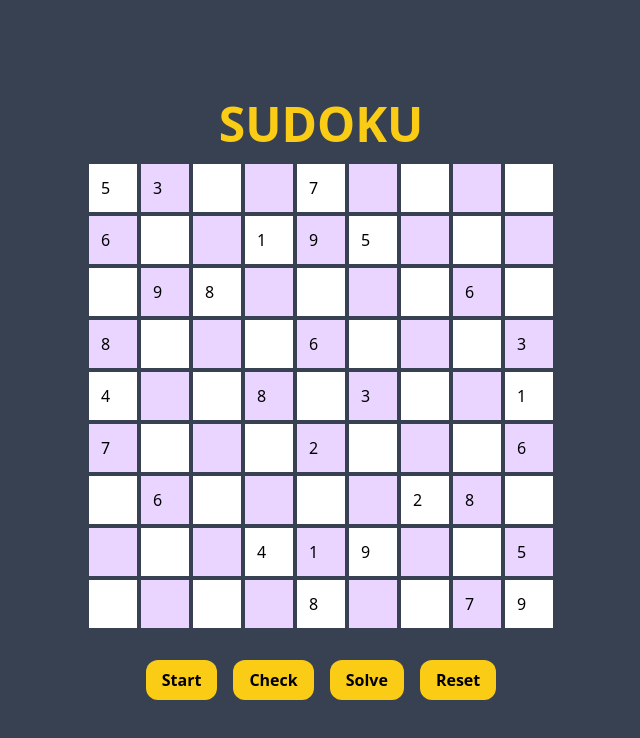
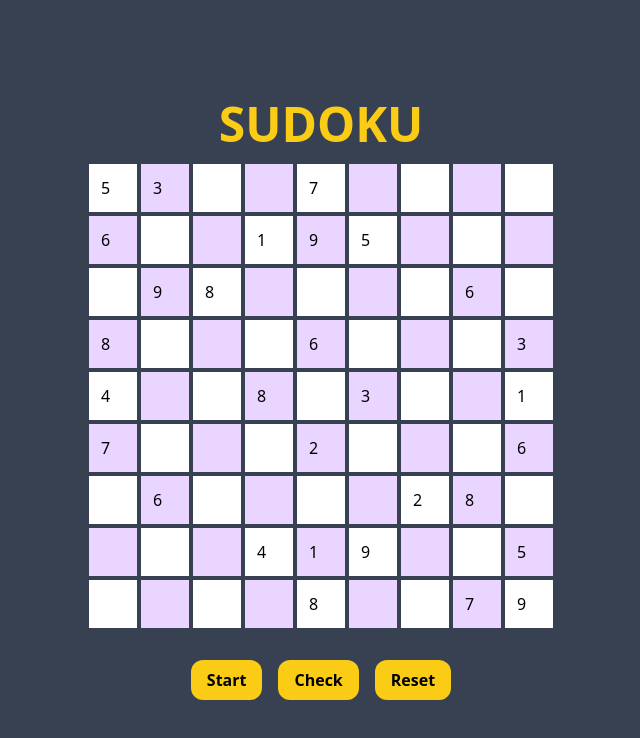
Before and after one commit to T0nia/sudoku_game, a Next.js app: page / in a window 1280 px wide. Shown: the top 738 px of the page, without its empty margins (319-959 px from the left). Built offline with nearby package versions, Linux system fonts and the light colour scheme.

Commit message:
removed the solve button

```diff
--- a/components/SudokuBoard.tsx
+++ b/components/SudokuBoard.tsx
@@ -2,7 +2,6 @@
 import React, { useState } from 'react';
 import Button from './Button';
 import { solveSudoku } from '../utils/solveSudoku';
-// import { isValidSudoku } from '../utils/validateSudoku';
 import { generateRandomSudoku } from '../utils/generateSudoku';
 import { resetBoard } from '../utils/resetBoard';
 
@@ -31,12 +30,6 @@ const SudokuBoard: React.FC = () => {
   const handleReset = () => {
     const resetGameBoard = resetBoard();
     setBoard(resetGameBoard);
-  };
-
-  // Solve the Sudoku puzzle
-  const handleSolve = () => {
-    const solvedBoard = solveSudoku([...board]); // Solve the puzzle
-    setBoard(solvedBoard ? [...board] : [...board]); // Update the board
   };
 
   // Validate the Sudoku board (Check button logic)
@@ -90,7 +83,7 @@ const SudokuBoard: React.FC = () => {
       <div className="flex space-x-4 mt-4">
         <Button onClick={handleStart} label="Start" />
         <Button onClick={handleValidate} label="Check" />
-        <Button onClick={handleSolve} label="Solve" />
+        {/* <Button onClick={handleSolve} label="Solve" /> */}
         <Button onClick={handleReset} label="Reset" />
       </div>
     </div>
```
